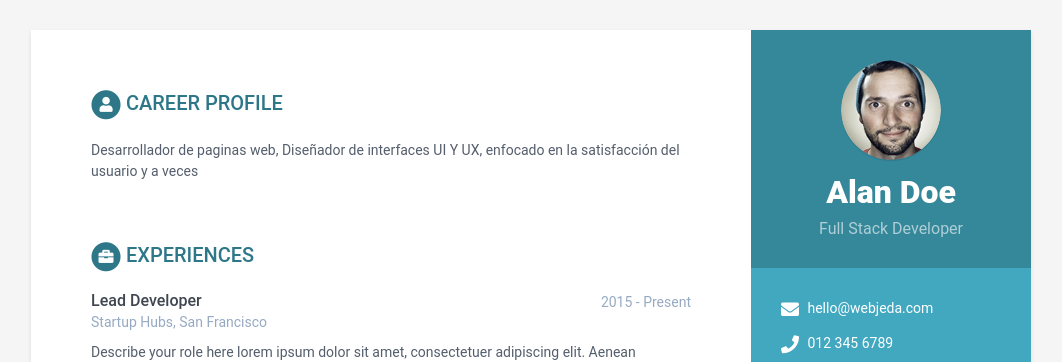
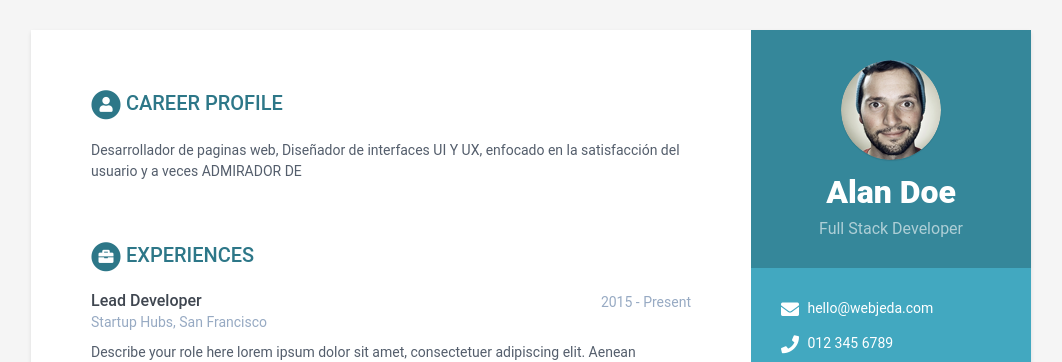
Before and after one commit to KevinC99/good-birch-4e19a, a Jekyll site: the page built from index.html, in a window 1280 px wide. Shown: the top 362 px of the page, without its empty margins (109-1171 px from the left). Built offline with Jekyll 4.4.1, drawn with Linux system fonts in a browser that asks for light colours.

Commit message:
data.yml: updated summary in career-profile

```diff
--- a/_data/data.yml
+++ b/_data/data.yml
@@ -33,7 +33,7 @@ sidebar:
       link: null
 career-profile:
   title: Career Profile
-  summary: ' Desarrollador de paginas web, Diseñador de interfaces UI Y UX, enfocado en la satisfacción del usuario y a veces '
+  summary: ' Desarrollador de paginas web, Diseñador de interfaces UI Y UX, enfocado en la satisfacción del usuario y a veces ADMIRADOR DE '
 education:
   - degree: MSc in Computer Science
     university: University of London
```
